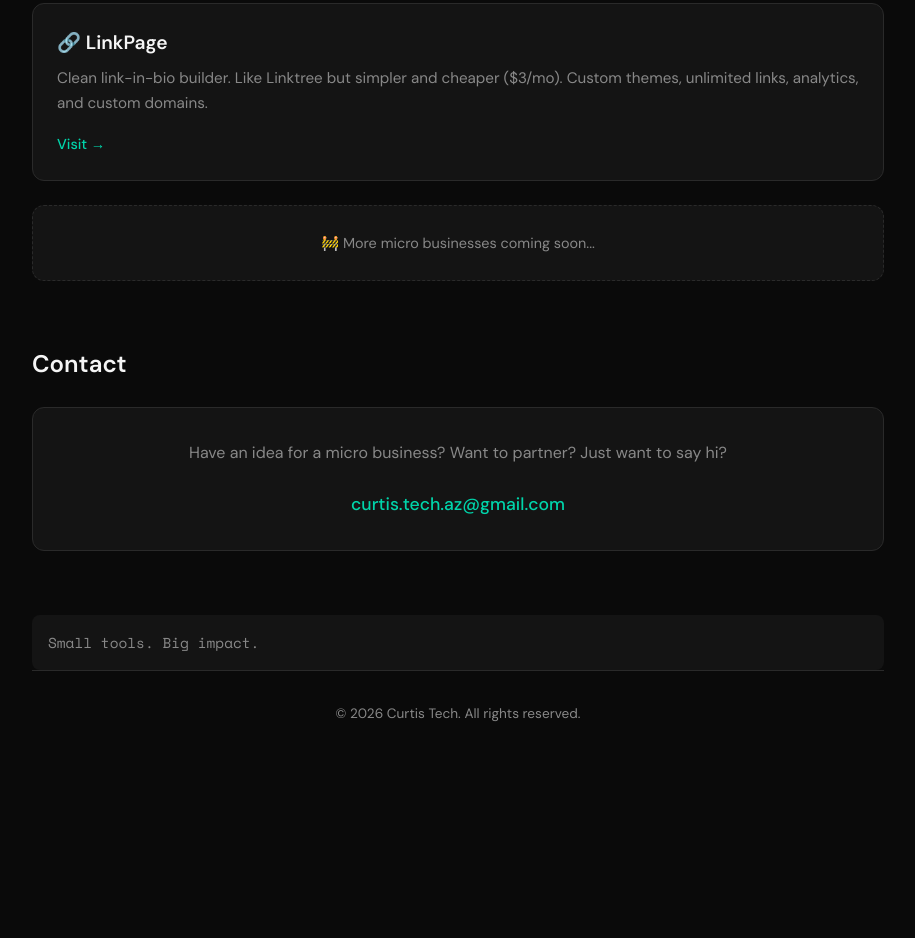
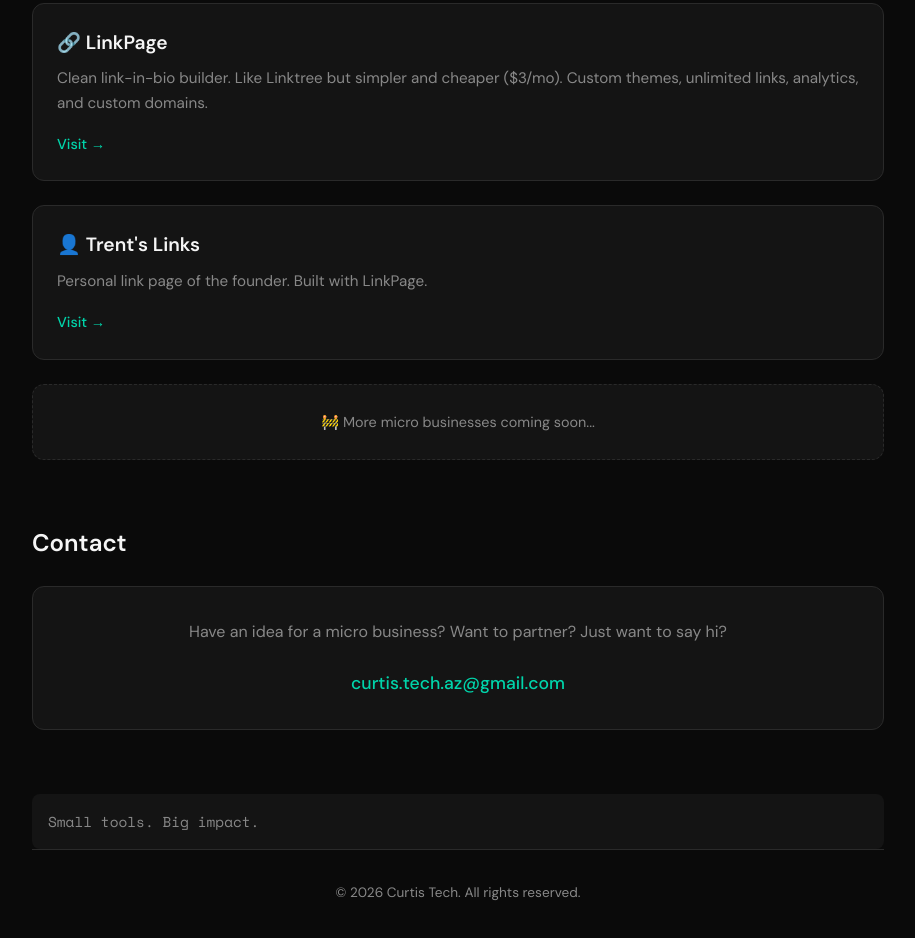
Before and after one commit to Tcby04/curtis-tech, a plain HTML site: page index.html in a window 1280 px wide. Shown: the part 1166-2104 px from the top of the page, without its empty margins (182-1097 px from the left). Before the commit the page ends 1955 px from the top, so only its background shows below. Drawn offline with nearby package versions, Linux system fonts and the light colour scheme.

Commit message:
Add Trent's personal link page

```diff
--- a/index.html
+++ b/index.html
@@ -250,6 +250,14 @@
           </a>
         </div>
 
+        <div class="project-card">
+          <h3>👤 Trent's Links</h3>
+          <p>Personal link page of the founder. Built with LinkPage.</p>
+          <a href="https://tcby04.github.io/trent/" target="_blank" rel="noopener" class="project-link">
+            Visit →
+          </a>
+        </div>
+
         <div class="coming-soon">
           <span>🚧 More micro businesses coming soon...</span>
         </div>
```
